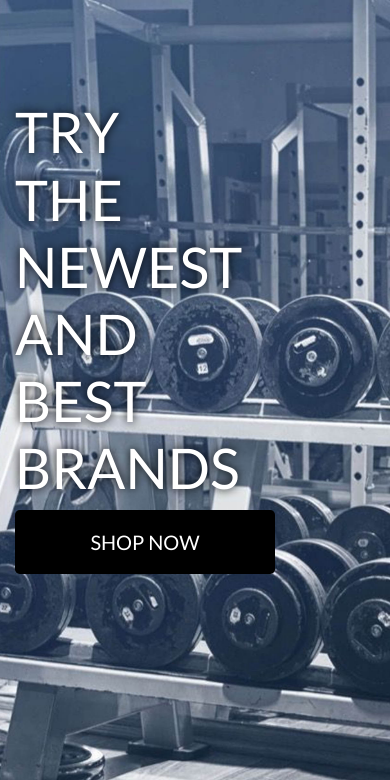
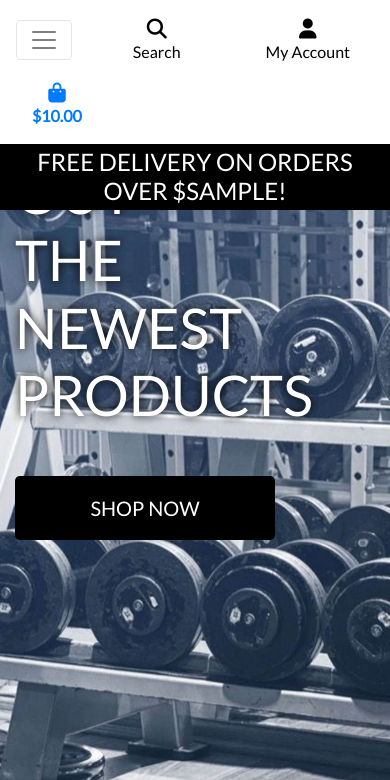
Before and after one commit to Trollope91/Full-stack-project, a Django app: template home/templates/home/index.html in a window 390 px wide. Shown: the top 780 px of the page. Run offline with Django 3.2, Linux system fonts and the light colour scheme; the template is opened without the code that fills it: most values are stand-ins (such as "Sample title", 1, 10 or a date in 2020); some libraries are stand-ins or nearby versions.

Commit message:
Add mobile header and main nav bar

```diff
--- a/home/templates/home/index.html
+++ b/home/templates/home/index.html
@@ -15,9 +15,9 @@
         <div class="row h-100">
             <div class="col-7 col-md-6 my-auto">
                 <h1 class="text-shadow display-4 logo-font text-white">
-                    Try the newest and best brands
+                    Check out the newest products
                 </h1>
-                <div "my-5">
+                <div class="my-5">
                     <h4>
                         <a href="" class="shop-now-button btn btn-lg rounded-8 text-uppercase py-3">Shop Now</a>
                     </h4>
--- a/static/css/base.css
+++ b/static/css/base.css
@@ -60,6 +60,10 @@ text-shadow: 0px 0px 10px rgb(0, 0, 0);
     border: 1px solid black !important;
 }
 
+.bg-black {
+    background: #000 !important;
+}
+
 /* -------------------------------- Media Queries */
 
 /* Slightly larger container on xl screens */
--- a/templates/base.html
+++ b/templates/base.html
@@ -94,6 +94,21 @@
                     </li>
                 </ul>
             </div>
+            <div class="col-12 col-lg-4 my-auto py-1 py-lg-0"></div>
+        </div>
+        <div class="row bg-white">
+            <nav class="navbar navbar-expand-lg navbar-light w-100">
+                <button class="navbar-toggler" type="button" data-toggle="collapse" data-target="#main-nav" aria-controls="main-nav" aria-expanded="false" aria-label="Toggle navigation">
+                    <span class="navbar-toggler-icon"></span>
+                </button>
+                {% include 'includes/mobile-top-header.html' %}
+                {% include 'includes/main-nav.html' %}
+            </nav>
+        </div>
+        <div id="delivery-banner" class="row text-center">
+            <div class="col bg-black text-white">
+                <h4 class="logo-font my-1">Free delivery on orders over ${{ free_delivery_threshold }}!</h4>
+            </div>
         </div>
     </header>
 
--- /dev/null
+++ b/templates/includes/main-nav.html
@@ -0,0 +1,50 @@
+<div class="collapse navbar-collapse" id="main-nav">
+    <ul class="navbar-nav w-auto mx-auto">
+        <li class="nav-item dropdown">
+            <a class="logo-font font-weight-bold nav-link text-black mr-5" href="#" id="all-products-link" data-toggle="dropdown" aria-haspopup="true" aria-expanded="false">
+                All Products
+            </a>
+            <div class="dropdown-menu border-0" aria-labelledby="all-products-link">
+                <a href="" class="dropdown-item">By Price</a>
+                <a href="" class="dropdown-item ">By Rating</a>
+                <a href="" class="dropdown-item ">By Category</a>
+                <a href="" class="dropdown-item">All Products</a>
+            </div>
+        </li>
+
+        <li class="nav-item dropdown">
+            <a class="logo-font font-weight-bold nav-link text-black mr-5" href="#" id="=supplements-link" data-toggle="dropdown" aria-haspopup="true" aria-expanded="false">
+                Supplements
+            </a>
+            <div class="dropdown-menu border-0" aria-labelledby="protein-link">
+                <a href="" class="dropdown-item">Protein</a>
+                <a href="" class="dropdown-item">Creatine</a>
+                <a href="" class="dropdown-item">Preworoukt</a>
+                <a href="" class="dropdown-item">All Supplements</a>
+            </div>
+        </li>
+
+        <li class="nav-item dropdown">
+            <a class="logo-font font-weight-bold nav-link text-black mr-5" href="#" id="Accessories-link" data-toggle="dropdown" aria-haspopup="true" aria-expanded="false">
+                Homeware
+            </a>
+            <div class="dropdown-menu border-0" aria-labelledby="Accessories-link">
+                <a href="" class="dropdown-item">Gymwear</a>
+                <a href="" class="dropdown-item">Equipment</a>
+                <a href="" class="dropdown-item">All Accessories</a>
+            </div>
+        </li>
+
+        <li class="nav-item dropdown">
+            <a class="logo-font font-weight-bold nav-link text-black" href="#" id="specials-link" data-toggle="dropdown" aria-haspopup="true" aria-expanded="false">
+                Special Offers
+            </a>
+            <div class="dropdown-menu border-0" aria-labelledby="specials-link">
+                <a href="" class="dropdown-item">New Arrivals</a>
+                <a href="" class="dropdown-item">Deals</a>
+                <a href="" class="dropdown-item">Clearance</a>
+                <a href="" class="dropdown-item">All Specials</a>
+            </div>
+        </li>
+    </ul>
+</div>
--- /dev/null
+++ b/templates/includes/mobile-top-header.html
@@ -0,0 +1,56 @@
+<li class="list-inline-item">
+      <a class="text-black nav-link d-block d-lg-none" href="#" id="mobile-search" data-toggle="dropdown" aria-haspopup="true" aria-expanded="false">
+          <div class="text-center">
+              <div><i class="fas fa-search fa-lg"></i></div>
+              <p class="my-0">Search</p>
+          </div>
+      </a>
+      <div class="dropdown-menu border-0 w-100 p-3 rounded-0 my-0" aria-labelledby="mobile-search">
+          <form class="form" method="GET" action="">
+              <div class="input-group w-100">
+                  <input class="form-control border border-black rounded-0" type="text" name="q" placeholder="Search our site">
+                  <div class="input-group-append">
+                      <button class="form-control form-control btn btn-black border border-black rounded-0" type="submit">
+                          <span class="icon">
+                              <i class="fas fa-search"></i>
+                          </span>
+                      </button>
+                  </div>
+              </div>
+          </form>
+      </div>
+  </li>
+  <li class="list-inline-item dropdown">
+      <a class="text-black nav-link d-block d-lg-none" href="#" id="user-options" data-toggle="dropdown" aria-haspopup="true" aria-expanded="false">
+          <div class="text-center">
+              <div><i class="fas fa-user fa-lg"></i></div>
+              <p class="my-0">My Account</p>
+          </div>
+      </a>
+      <div class="dropdown-menu border-0" aria-labelledby="user-options">
+          {% if request.user.is_authenticated %}
+              {% if request.user.is_superuser %}
+                  <a href="{% url 'account_logout' %}" class="dropdown-item">Product Management</a>
+              {% endif %}
+              <a href="" class="dropdown-item">My Profile</a>
+              <a href="{% url 'account_logout' %}" class="dropdown-item">Logout</a>
+          {% else %}
+              <a href="{% url 'account_signup' %}" class="dropdown-item">Register</a>
+              <a href="{% url 'account_login' %}" class="dropdown-item">Login</a>
+          {% endif %}
+      </div>
+  </li>
+  <li class="list-inline-item">
+      <a class="{% if grand_total %}text-primary font-weight-bold{% else %}text-black{% endif %} nav-link d-block d-lg-none" href="">
+          <div class="text-center">
+              <div><i class="fas fa-shopping-bag fa-lg"></i></div>
+              <p class="my-0">
+                  {% if grand_total %}
+                      ${{ grand_total|floatformat:2 }}
+                  {% else %}
+                      $0.00
+                  {% endif %}
+              </p>
+          </div>
+      </a>
+    </li>
```
